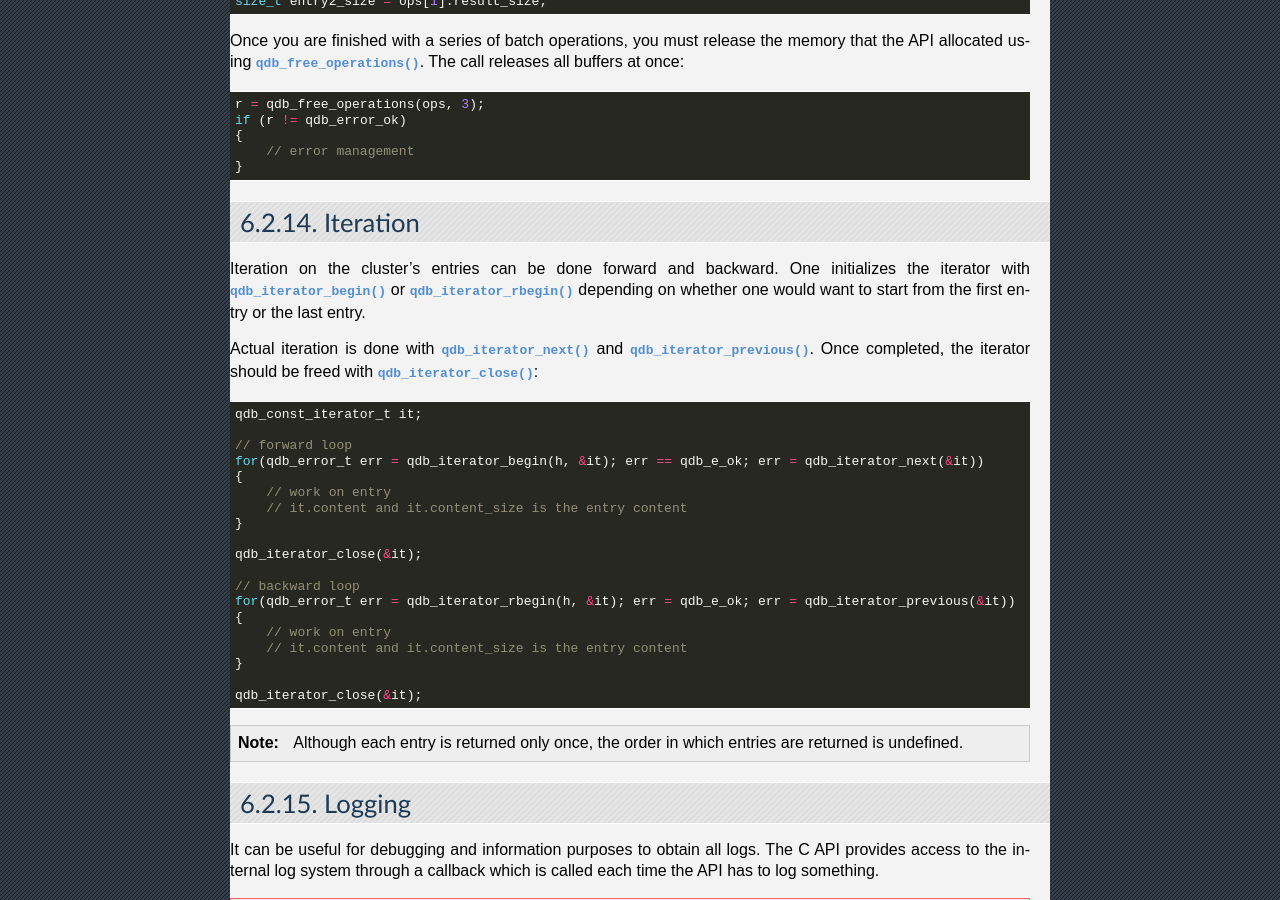
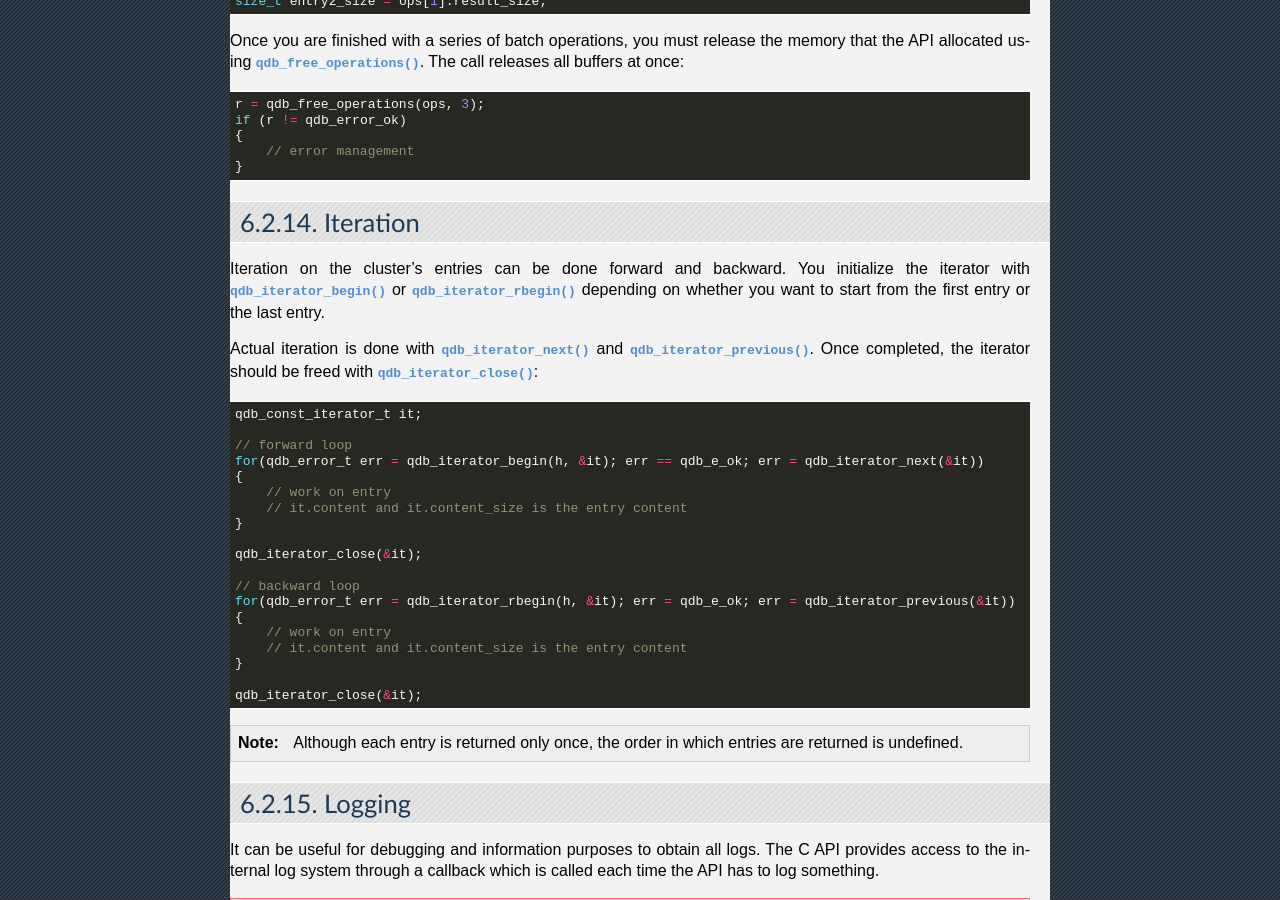
Before and after one commit to iltommi/qdb-documentation, a Sphinx documentation site: the page built from source/api/c.rst, in a window 1280 px wide and 900 px high, scrolled down 8590 px. Built offline with Sphinx 7.4.7, drawn with Linux system fonts in a browser that asks for light colours; pages that are not in the unit, such as notebooks, are missing from menus; some of the changed text lies outside the part shown.

Commit message:
Fix typo in C package description. Change instances of "one" to "you".

```diff
--- a/source/api/c.rst
+++ b/source/api/c.rst
@@ -411,7 +411,7 @@ Once you are finished with a series of batch operations, you must release the me
 Iteration
 -----------
 
-Iteration on the cluster's entries can be done forward and backward. One initializes the iterator with :c:func:`qdb_iterator_begin` or :c:func:`qdb_iterator_rbegin` depending on whether one would want to start from the first entry or the last entry.
+Iteration on the cluster's entries can be done forward and backward. You initialize the iterator with :c:func:`qdb_iterator_begin` or :c:func:`qdb_iterator_rbegin` depending on whether you want to start from the first entry or the last entry.
 
 Actual iteration is done with :c:func:`qdb_iterator_next` and :c:func:`qdb_iterator_previous`. Once completed, the iterator should be freed with :c:func:`qdb_iterator_close`::
 
```
Also changed, not shown: other parts of source/api/c.rst (+1 -1 lines).
